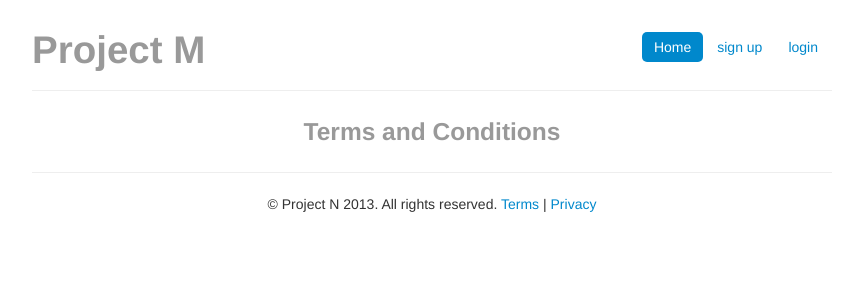
After one commit to jpasko/project_n, a Django app: template templates/terms.html in a window 1280 px wide. The commit adds this page. Shown: the top 300 px of the page, without its empty margins (208-1071 px from the left). Run offline with Django 3.2, Linux system fonts and the light colour scheme; the template is opened without the code that fills it, so the values that code supplies are empty; parts of the project's set-up code (start-up, migrations or seed data) failed here and were passed over; some libraries are stand-ins or nearby versions.

Commit message:
Added terms and privacy policies

```diff
--- a/project_n/urls.py
+++ b/project_n/urls.py
@@ -37,12 +37,10 @@ urlpatterns = patterns('',
         {'template': 'accounts/welcome.html'}),
 
     # Privacy policy.
-#    url(r'^privacy/$', direct_to_template,
-#        {'template': 'privacy.html'}),
+    url(r'^privacy/$', direct_to_template, {'template': 'privacy.html'}),
 
     # Terms of use, including refund policy.
-#    url(r'^terms/$', direct_to_template,
-#        {'template': 'terms.html'}),
+    url(r'^terms/$', direct_to_template, {'template': 'terms.html'}),
 
     # Password change form, redirects to login.
     url(r'^password_change/$', 'django.contrib.auth.views.password_change',
--- a/templates/accounts/logout_success.html
+++ b/templates/accounts/logout_success.html
@@ -1,6 +1,6 @@
 {% extends "site_base.html" %}
-{% block title %}Simple, elegant online portfolios{% endblock %}
+{% block title %}Successfully logged out{% endblock %}
 {% block header %}{% endblock %}
 {% block content %}
-  <h3 class="muted">Successfully logged out</h3>
+  <h3 class="muted" style="text-align: center">Successfully logged out</h3>
 {% endblock %}
--- a/templates/portfolio_base.html
+++ b/templates/portfolio_base.html
@@ -49,7 +49,7 @@
 	      {% if user.is_authenticated and user.username == username %}
 	      <li class="dropdown" id="menu1">
 		<a class="dropdown-toggle" data-toggle="dropdown" href="#menu1">
-		  options
+		  tools
 		  <b class="caret"></b>
 		</a>
 		<ul class="dropdown-menu">
--- /dev/null
+++ b/templates/privacy.html
@@ -0,0 +1,6 @@
+{% extends "site_base.html" %}
+{% block title %}Privacy Policy{% endblock %}
+{% block header %}{% endblock %}
+{% block content %}
+  <h3 class="muted" style="text-align: center">Privacy Policy</h3>
+{% endblock %}
--- a/templates/site_base.html
+++ b/templates/site_base.html
@@ -79,10 +79,10 @@
       </div>
       {% block content %}{% endblock %}
 
-
       <div id="footer">
 	<hr>
-        <p style="text-align: center;">&copy; Project N {% now "Y" %}.  All rights reserved.  <a href="#">Terms</a> | <a href="#">Privacy</a></p>
+        <p style="text-align: center;">&copy; Project N {% now "Y" %}.
+	  All rights reserved.  <a href="/terms/">Terms</a> | <a href="/privacy/">Privacy</a></p>
       </div>
     </div><!-- Container -->
 
--- /dev/null
+++ b/templates/terms.html
@@ -0,0 +1,6 @@
+{% extends "site_base.html" %}
+{% block title %}Terms and Conditions{% endblock %}
+{% block header %}{% endblock %}
+{% block content %}
+  <h3 class="muted" style="text-align: center">Terms and Conditions</h3>
+{% endblock %}
```
